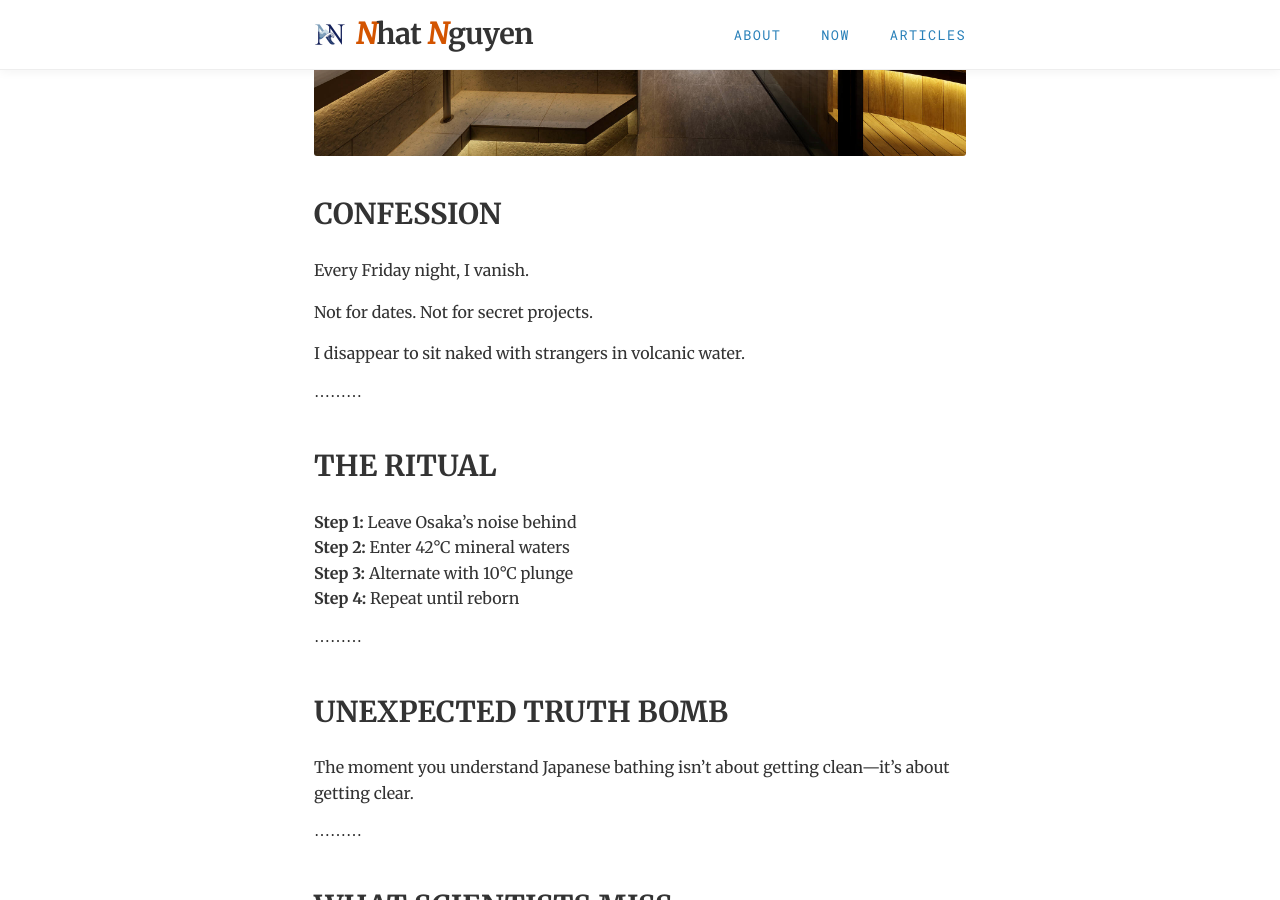
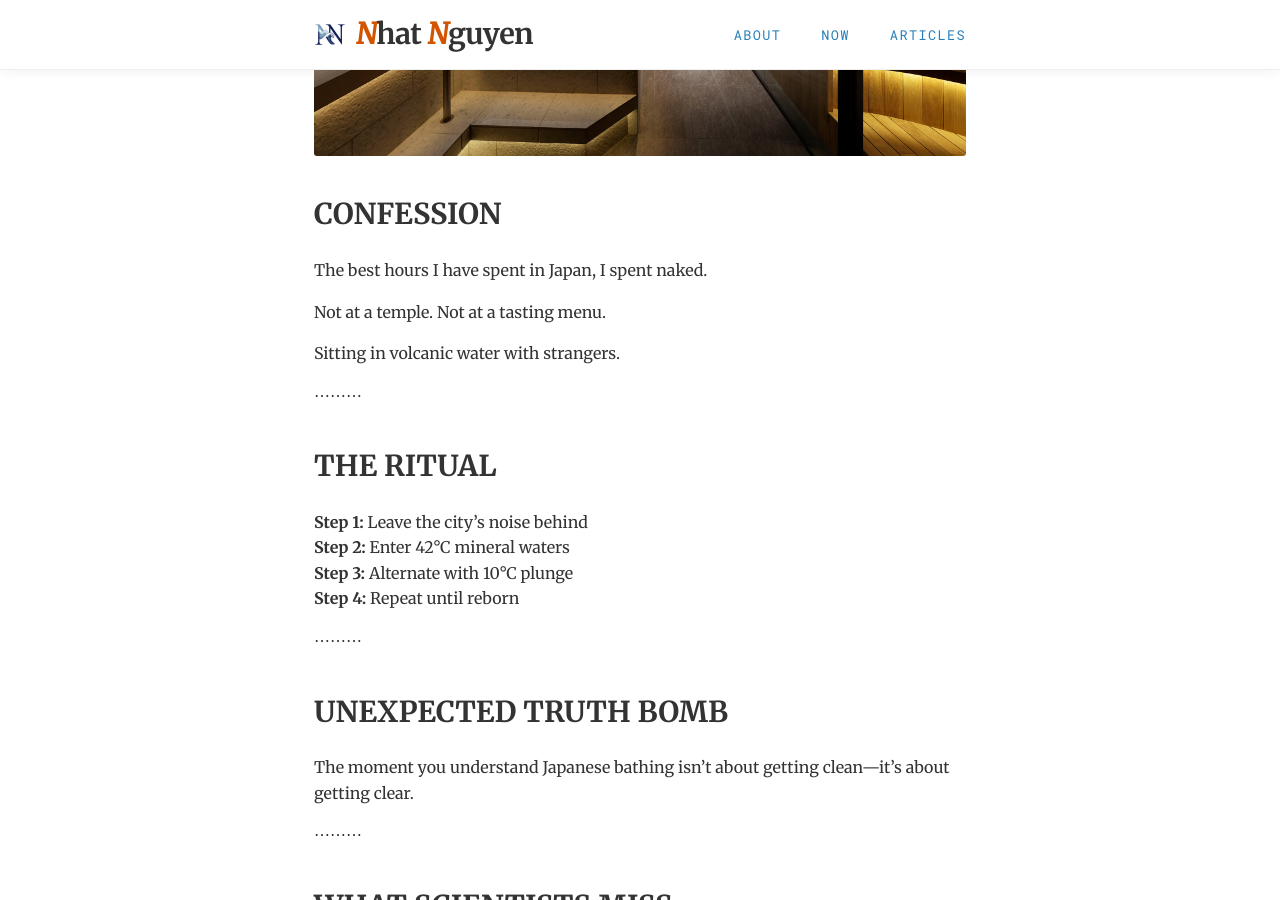
Before and after one commit to ngnnah/ngnnah.github.io, a Jekyll site: the page built from _posts/2025-04-07-onsen.md, in a window 1280 px wide and 900 px high, scrolled down 591 px. Built offline with Jekyll 4.4.1, drawn with Linux system fonts in a browser that asks for light colours; some of the changed text lies outside the part shown.

Commit message:
remove details that read like living in Japan
permanent residence is florida; only in japan temporarily as a tourist.
dropped the residence claims: "home sweet home morinomiya osaka",
"living in the shadow of osaka castle", the daily jogs and weekly onsen
routines, local gym names, and the osaka->az->florida->osaka itinerary
that made osaka look like home base.

also dropped the visa-run line and the consanguinity/genetic-testing
mentions (private medical detail on a public page).

kept japan as a subject: onsen history and science, travel plans,
language study, music.

Co-Authored-By: Claude Opus 5 (1M context) <noreply@anthropic.com>

```diff
--- a/_posts/2025-04-07-onsen.md
+++ b/_posts/2025-04-07-onsen.md
@@ -8,17 +8,17 @@ image: /images/japan-water-onsen.jpg
 
 # CONFESSION
 
-Every Friday night, I vanish.
+The best hours I have spent in Japan, I spent naked.
 
-Not for dates. Not for secret projects.
+Not at a temple. Not at a tasting menu.
 
-I disappear to sit naked with strangers in volcanic water.
+Sitting in volcanic water with strangers.
 
 ⋯⋯⋯
 
 # THE RITUAL
 
-**Step 1:** Leave Osaka's noise behind
+**Step 1:** Leave the city's noise behind
 **Step 2:** Enter 42°C mineral waters
 **Step 3:** Alternate with 10°C plunge
 **Step 4:** Repeat until reborn
@@ -97,7 +97,7 @@ I'd spent years trying to optimize everything—work, fitness, relationships—w
 
 Bruce Lee said "Be water, my friend."
 
-After two years of volcanic immersion, I've learned the reciprocal truth: be my friend, water.
+After enough hours in volcanic water, I've learned the reciprocal truth: be my friend, water.
 
 ⋯⋯⋯
 
```
Also changed, not shown: _data/updates.yml (+6 -9 lines), _posts/2025-03-01-hello-world.md (+1 -1 lines), _posts/2025-05-07-book-review-sun-and-steel.md (+3 -3 lines).
